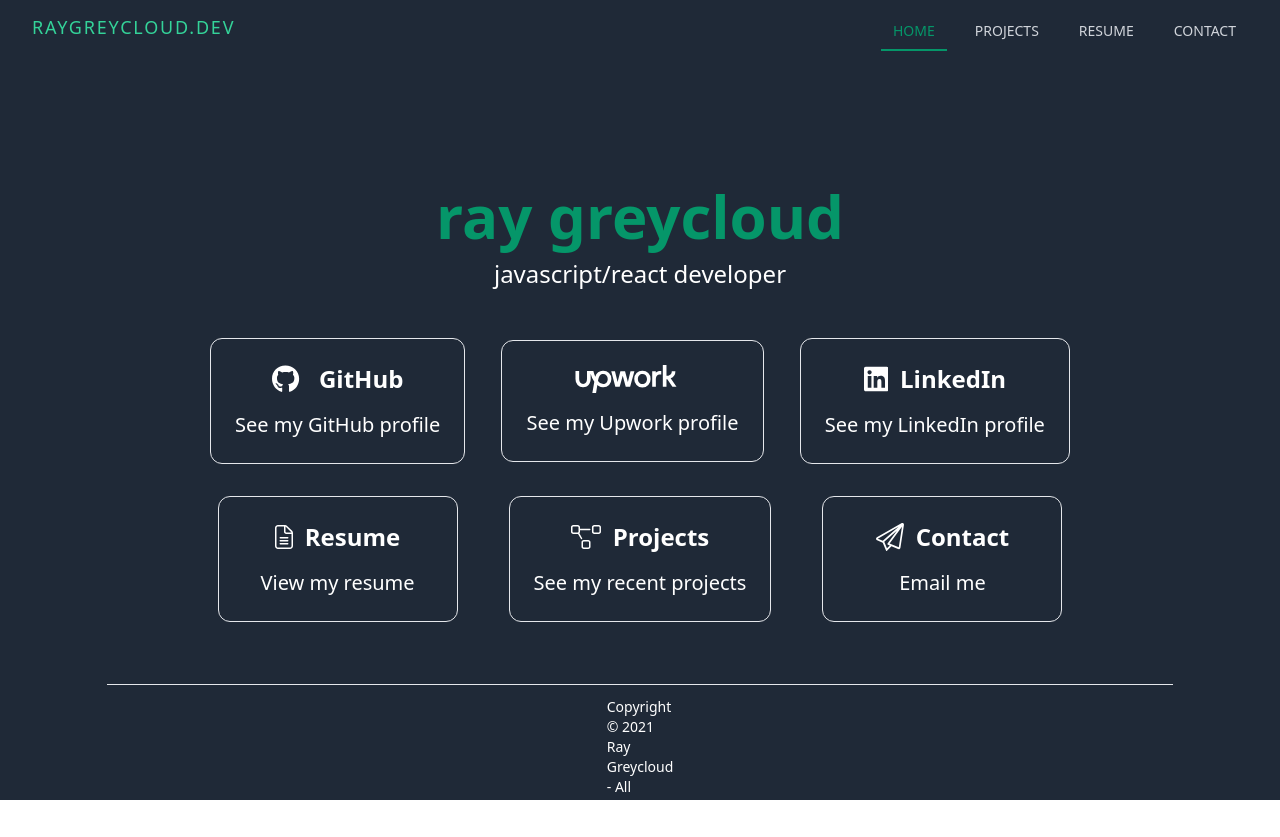
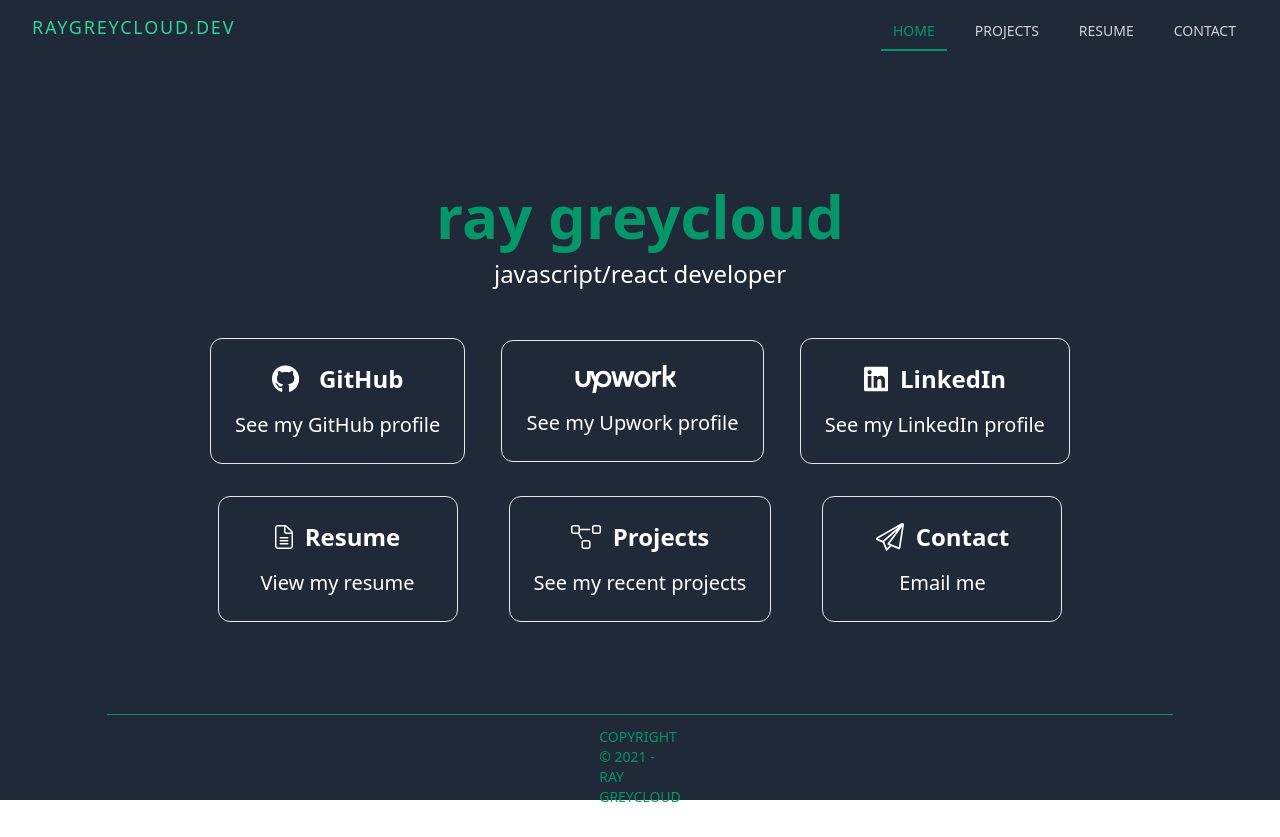
Before and after one commit to rayGreycloud/raygreycloud-dev, a Next.js app: page / in a window 1280 px wide. After the commit the page ends 807 px from the top, so only its background shows below. Built offline with nearby package versions, Linux system fonts and the light colour scheme.

Commit message:
adjust footer styles

```diff
--- a/components/Footer.jsx
+++ b/components/Footer.jsx
@@ -1,9 +1,10 @@
 export const Footer = () => (
   <footer className='place-self-end z-1020 hidden md:flex items-center justify-center w-full h-20 bg-gray-800'>
-    <div className='border-t w-5/6 flex'>
-      <div className='mx-auto w-fit flex items-center justify-center w-12 pt-3 text-sm'>
-        Copyright © {new Date().getFullYear()} Ray Greycloud - All Rights
-        Reserved
+    <div className='border-t border-green-600 w-5/6 flex'>
+      <div className='mx-auto w-fit flex items-center justify-center w-12 pt-3 text-sm text-green-600'>
+        <span className='uppercase'>
+          Copyright © {new Date().getFullYear()} - Ray Greycloud
+        </span>
       </div>
     </div>
   </footer>
```
